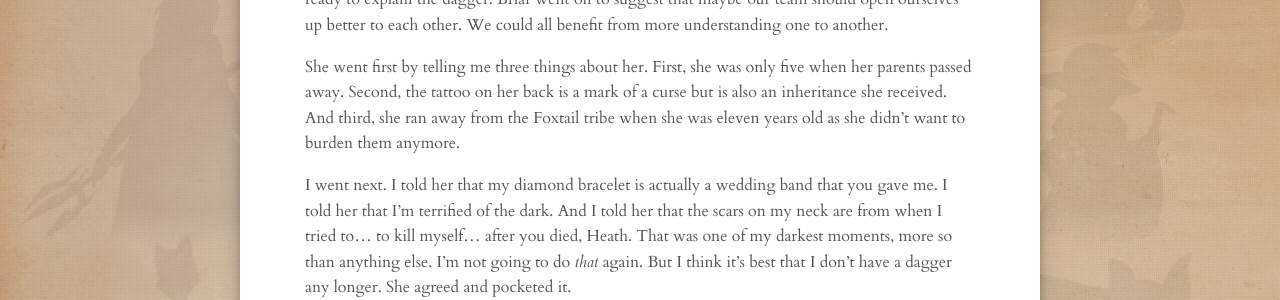
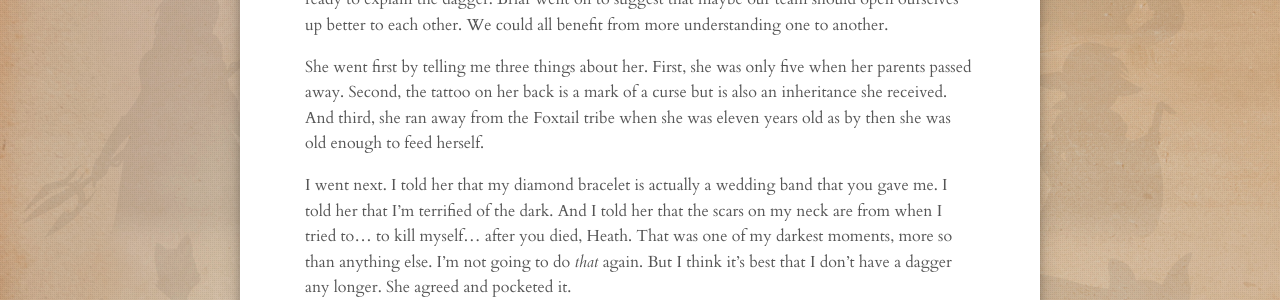
Before and after one commit to clblamires/ninesjournal, a Jekyll site: the page built from _posts/2020-08-16-withhold.md, in a window 1280 px wide and 900 px high, scrolled down 3881 px. Shown: the part 204-504 px from the top of the window. Built offline with Jekyll 4.4.1, drawn with Linux system fonts in a browser that asks for light colours; nearby versions of some CDN libraries.

Commit message:
Update Episodes “2020-08-16-withhold”

```diff
--- a/_posts/2020-08-16-withhold.md
+++ b/_posts/2020-08-16-withhold.md
@@ -69,7 +69,7 @@ No, that felt nice, too. I’m just mad right now. I’m distraught and it’s m
 
 I don’t remember doing it, but I pulled out that obsidian dagger Actaeon had given me. Seeing it in my hand, I shoved it into Briar’s. I didn’t want it. I didn’t want that other dagger, the one I “accidentally” left with Solstrate back in Altea. Briar looked at me quizzically. I don’t think I was ready to explain the dagger. Briar went on to suggest that maybe our team should open ourselves up better to each other. We could all benefit from more understanding one to another.
 
-She went first by telling me three things about her. First, she was only five when her parents passed away. Second, the tattoo on her back is a mark of a curse but is also an inheritance she received. And third, she ran away from the Foxtail tribe when she was eleven years old as she didn’t want to burden them anymore.
+She went first by telling me three things about her. First, she was only five when her parents passed away. Second, the tattoo on her back is a mark of a curse but is also an inheritance she received. And third, she ran away from the Foxtail tribe when she was eleven years old as by then she was old enough to feed herself.
 
 I went next. I told her that my diamond bracelet is actually a wedding band that you gave me. I told her that I’m terrified of the dark. And I told her that the scars on my neck are from when I tried to… to kill myself… after you died, Heath. That was one of my darkest moments, more so than anything else. I’m not going to do *that* again. But I think it’s best that I don’t have a dagger any longer. She agreed and pocketed it.
 
```
